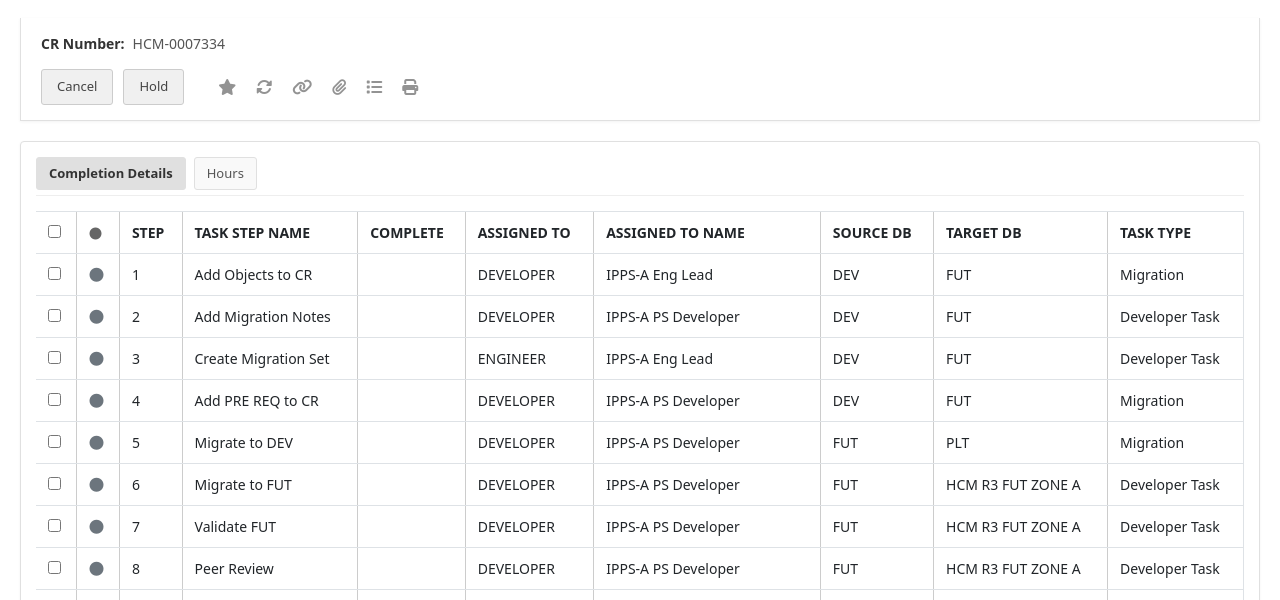
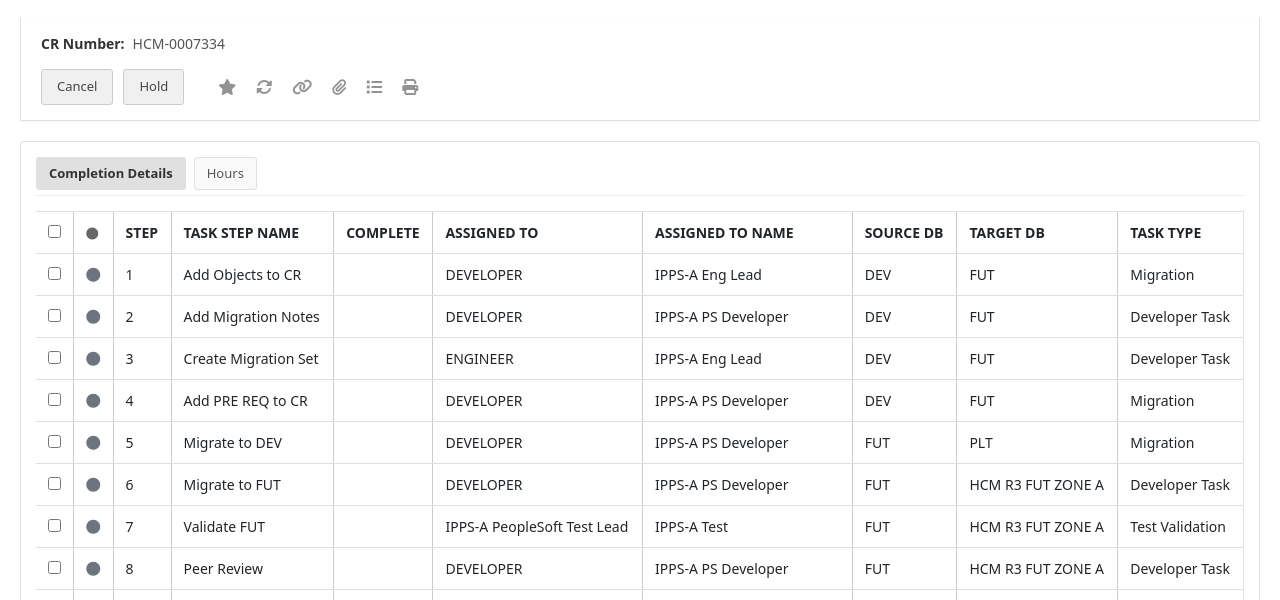
Before and after one commit to ADOAzure/ADOAzure.github.io, a plain HTML site: page public/index.html in a window 1280 px wide. Shown: the part 189-789 px from the top of the page. Drawn offline with nearby package versions, Linux system fonts and the light colour scheme; no server answers.

Commit message:
Update index.html

```diff
--- a/public/index.html
+++ b/public/index.html
@@ -158,11 +158,11 @@
                 <td>7</td>
                 <td>Validate FUT</td>
                 <td class="task-action-cell"></td>
-                <td>DEVELOPER</td>
-                <td>IPPS-A PS Developer</td>
+                <td>IPPS-A PeopleSoft Test Lead</td>
+                <td>IPPS-A Test</td>
                 <td>FUT</td>
                 <td>HCM R3 FUT ZONE A</td>
-                <td>Developer Task</td>
+                <td>Test Validation</td>
             </tr>
             <tr class="task-row" data-task-id="8" data-status="pending">
                 <td><input type="checkbox"></td>
```
